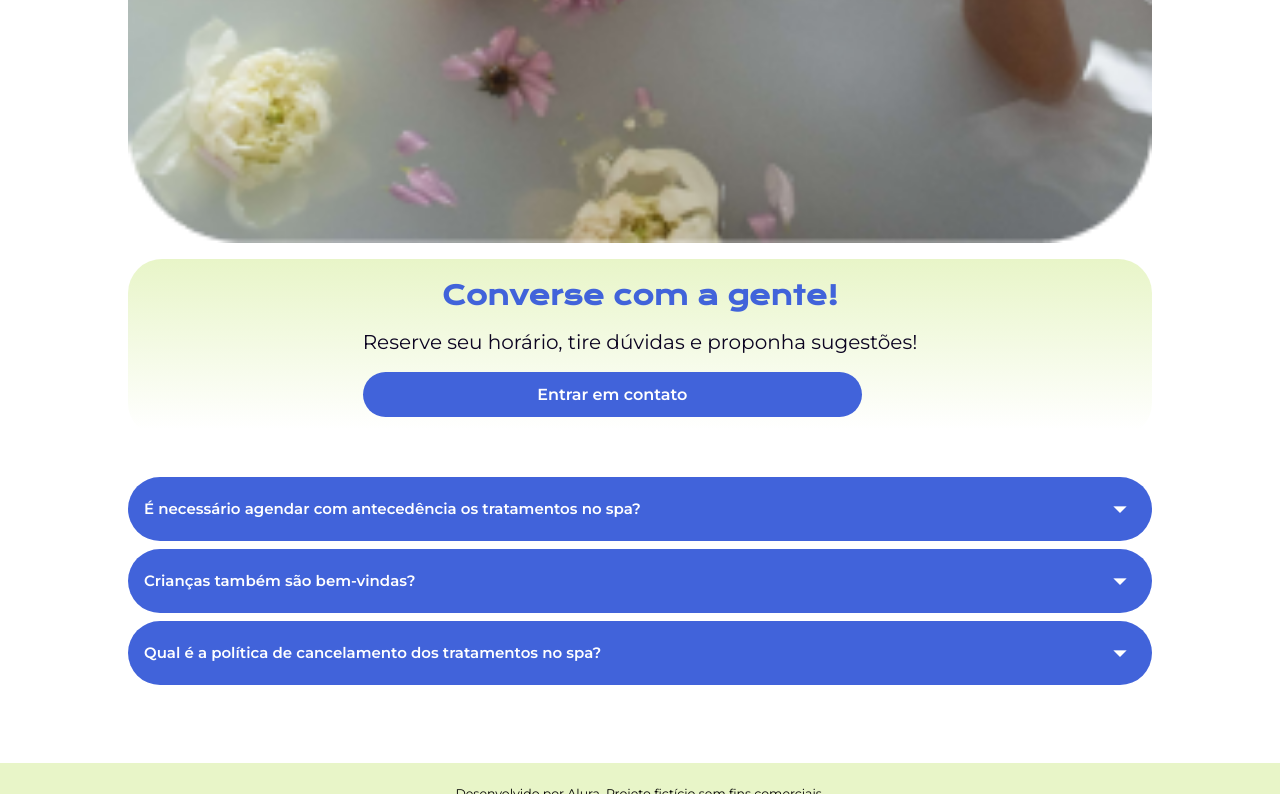
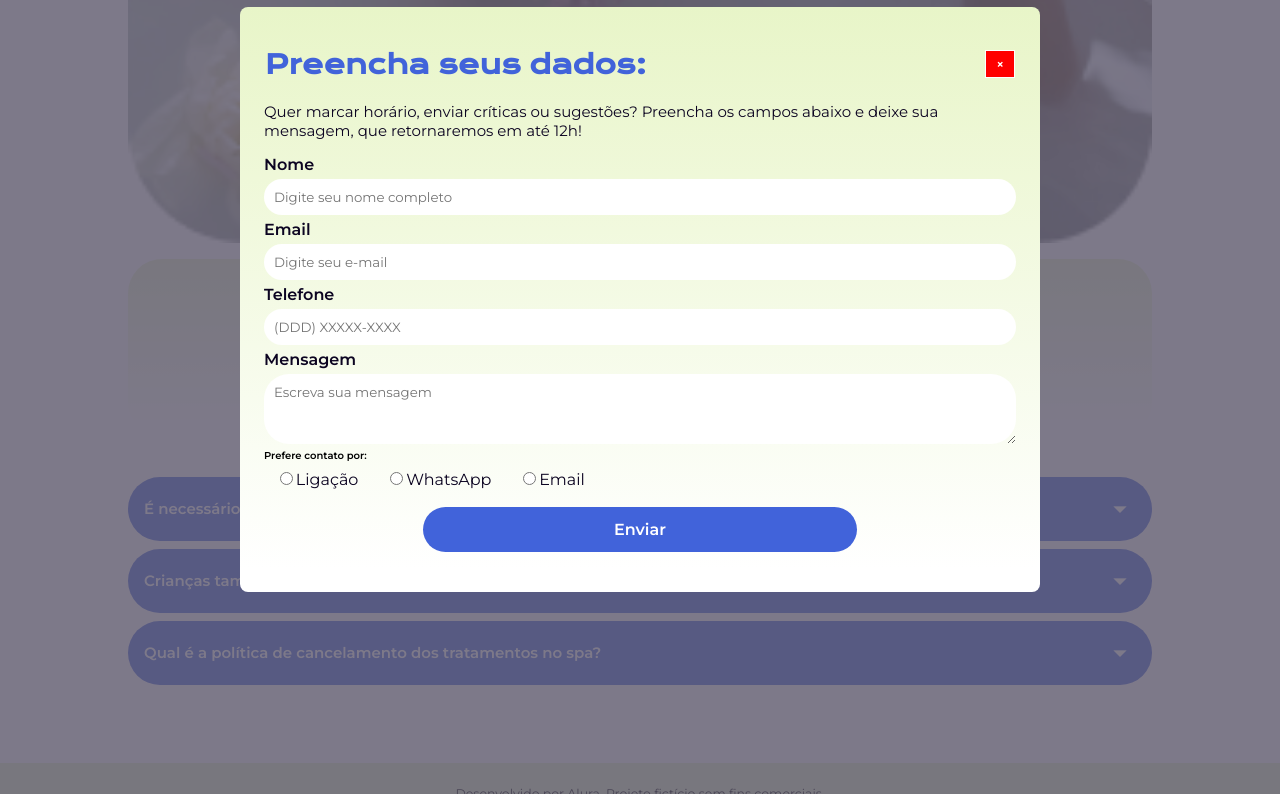
Before and after one commit to BirdMelo/WebAcessibility_Spar_WAI-ARIA, a plain HTML site: page index.html in a window 1280 px wide. Both pictures are taken after a click on the button "Entrar em contato". Shown: the part 7107-7901 px from the top of the page. Drawn offline with nearby package versions, Linux system fonts and the light colour scheme; files whose address does not match are found by name.

Commit message:
04.Modificando o modal "entrar em contato"

```diff
--- a/index.html
+++ b/index.html
@@ -171,7 +171,7 @@
       <p class="infos">
         Reserve seu horário, tire dúvidas e proponha sugestões!
       </p>
-      <button class="btn-contato" aria-label="Clique para Entrar em contato">
+      <button class="btn-contato" onclick="alternarModal('ver-modal-contato', true)" aria-label="Clique para Entrar em contato">
         Entrar em contato
       </button>
     </div>
@@ -186,7 +186,7 @@
             Preencha seus dados:
           </h2>
           <!-- Botão para fechar a janela modal 'ver-modal-contato' -->
-          <button class="cabecalho-modal-fechar" aria-label="Botão para fechar o formulário" tabindex="0">
+          <button class="cabecalho-modal-fechar" onclick="alternarModal('ver-modal-contato', false)" aria-label="Botão para fechar o formulário" tabindex="0">
             <span aria-hidden="true">×</span>
           </button>
         </div>
@@ -237,7 +237,7 @@
 
         <div class="rodape-modal">
           <!-- Botão para fechar a janela modal 'ver-modal-contato' -->
-          <button class="btn-enviar" tabindex="0">
+          <button class="btn-enviar" onclick="alternarModal('ver-modal-contato', false), alternarModal('ver-modal-enviado', true)" tabindex="0">
             Enviar
           </button>
         </div>
@@ -254,7 +254,7 @@
           </h2>
           <img class="cabecalho-icone-modal-enviado" src="./assets/icon-enviado.png" alt="" />
           <!-- Botão para fechar a janela modal 'ver-modal-enviado' contato-->
-          <button class="btn-fechar" tabindex="0" aria-label="Fechar formulário enviado">
+          <button class="btn-fechar" onclick="alternarModal('ver-modal-enviado', false)" tabindex="0" aria-label="Fechar formulário enviado">
             Fechar
           </button>
         </div>
--- a/main.js
+++ b/main.js
@@ -1,3 +1,13 @@
+function gerenciarFocoModal(modalID) {
+    const modal = document.getElementById(modalID);
+    const elementosModal = modal.querySelectorAll('a, button, input, select, textarea, [tabindex]:not([tabomdex="-1"])');
+    const primeiroElemento = elementosModal[0];
+    const ultimoElemento = elementosModal[elementosModal.length -1];
+
+    primeiroElemento.focus();
+
+}
+
 let openedModal = null;
 
 function alternarModal(modalID, toggleTag) {
@@ -7,6 +17,17 @@ function alternarModal(modalID, toggleTag) {
         modal.style.display = 'block';
         document.body.style.overflow = 'hidden';
         openedModal = modalID;
+        gerenciarFocoModal(modalID)
+        if (openedModal === 'ver-modal-contato') {
+            const  fields= document.querySelectorAll('#ver-modal-contato input, #ver-modal-contato textarea');
+            fields.forEach(field => {
+                if(field.type == 'radio' || field.type == 'checkbox') {
+                    field.checked = false;
+                } else {
+                    field.value = '';
+                }
+            })
+        }
     } else {
         modal.style.display = 'none';
         document.body.style.overflow = 'auto';
```
